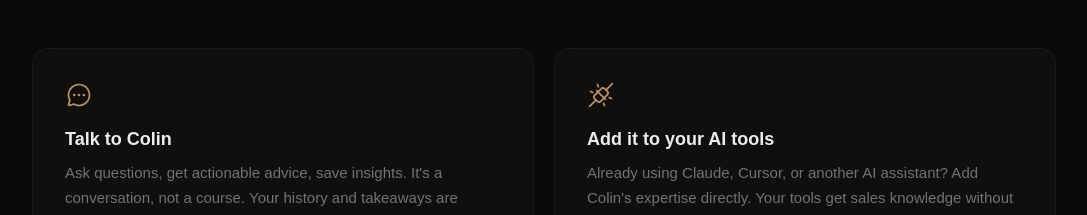
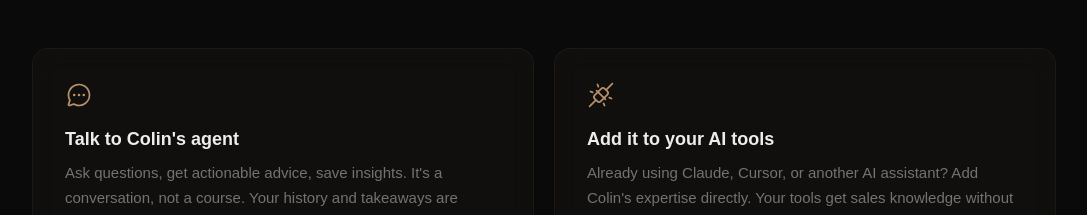
Before and after one commit to Apex-Sudo/forgehouse-site, a Next.js app: page / in a window 1280 px wide. Shown: the part 1511-1726 px from the top of the page, without its empty margins (96-1183 px from the left). Built offline with nearby package versions, Linux system fonts and the light colour scheme; no server answers.

Commit message:
fix: clarify 'Talk to Colin's agent' on landing page

```diff
--- a/src/app/page.tsx
+++ b/src/app/page.tsx
@@ -51,7 +51,7 @@ export default function Home() {
           <div className="grid md:grid-cols-2 gap-5">
             <div className="glass-card p-8">
               <ChatCircleDots size={28} weight="regular" className="text-amber mb-4" />
-              <h3 className="text-lg font-bold mb-2">Talk to Colin</h3>
+              <h3 className="text-lg font-bold mb-2">Talk to Colin&apos;s agent</h3>
               <p className="text-muted text-[15px] leading-relaxed mb-5">Ask questions, get actionable advice, save insights. It&apos;s a conversation, not a course. Your history and takeaways are saved automatically.</p>
               <ul className="text-muted text-[15px] space-y-1.5 mb-5">
                 <li className="flex items-center gap-2"><span className="text-amber text-xs">→</span> No setup required</li>
```
